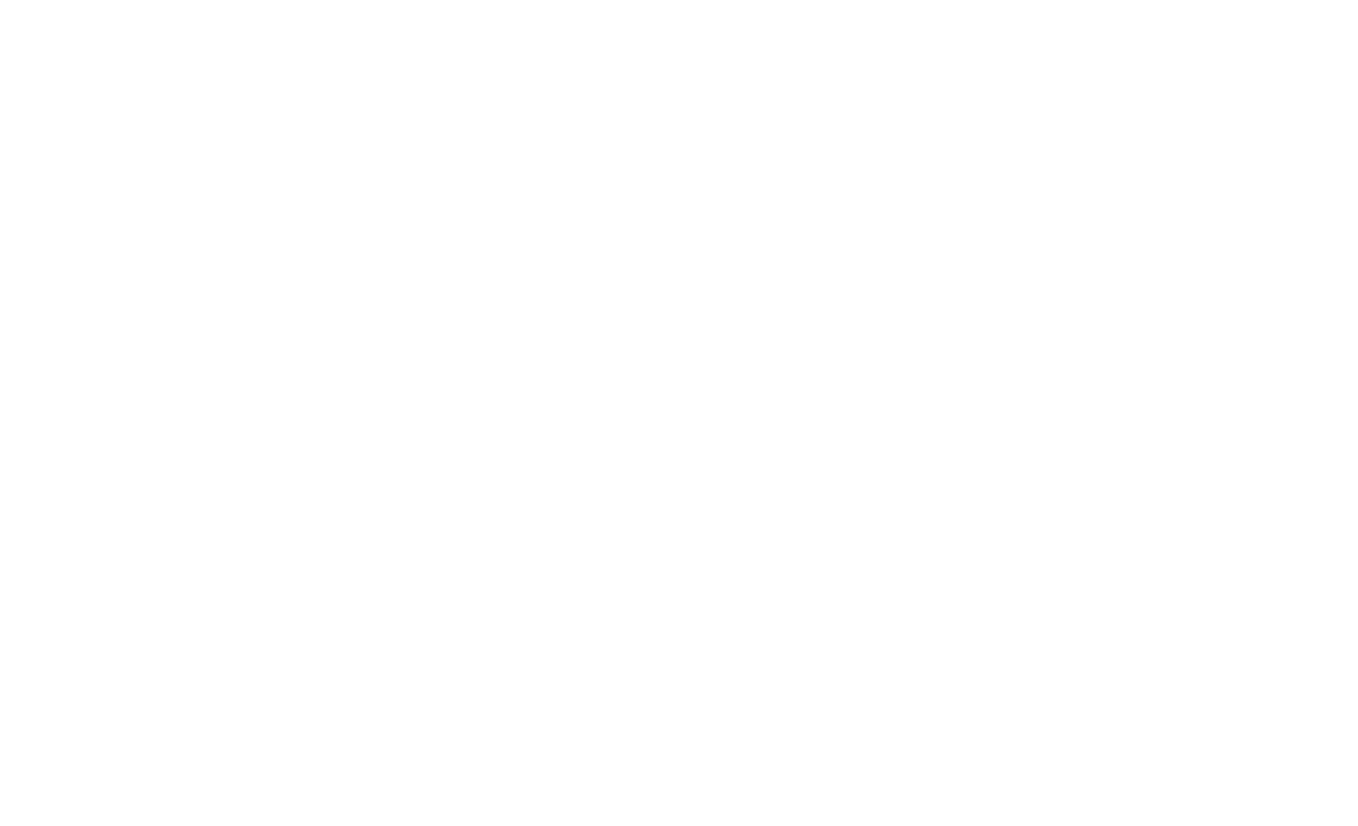
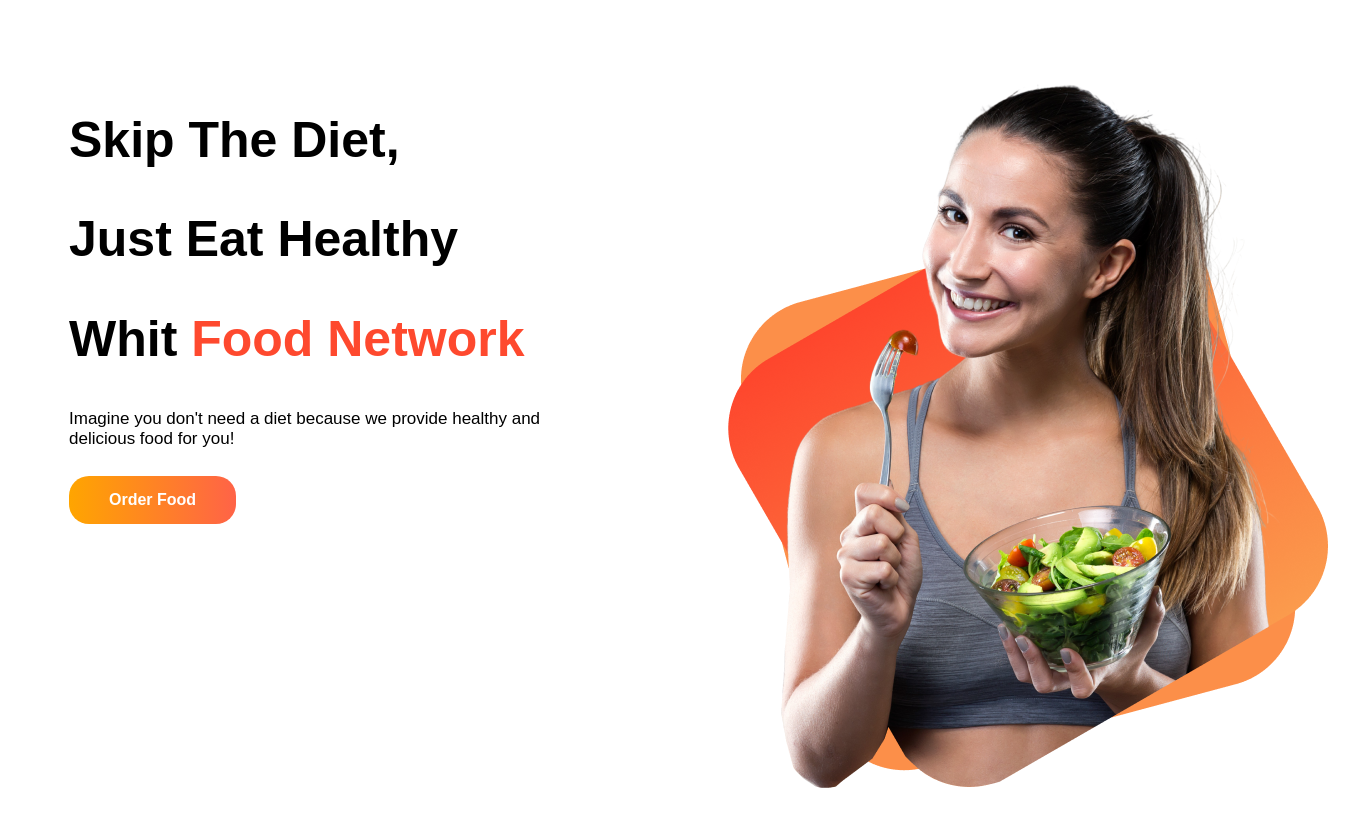
Before and after one commit to MuizSarwar/first-assignment-food-network, a plain HTML site: page index.html in a window 1280 px wide. Shown: the whole page, 1358 px wide, since content can reach past the window. Before the commit the page ends 800 px from the top, so only its background shows below. Drawn offline with Linux system fonts and the light colour scheme; a web font is replaced by a local one.

Commit message:
first section is done.

```diff
--- a/index.html
+++ b/index.html
@@ -4,10 +4,41 @@
     <meta charset="UTF-8">
     <meta http-equiv="X-UA-Compatible" content="IE=edge">
     <meta name="viewport" content="width=device-width, initial-scale=1.0">
+    <link rel="preconnect" href="https://fonts.googleapis.com">
+    <link rel="preconnect" href="https://fonts.gstatic.com" crossorigin>
+    <link href="https://fonts.googleapis.com/css2?family=Otomanopee+One&display=swap" rel="stylesheet">
     <link rel="stylesheet" href="style.css">
     <title>Food Network</title>
 </head>
 <body>
+<!-- first section is start from here  -->
+
+    <section class="section-one">
+        <div class="s-one-half-width">
+
+            <h1>Skip The Diet,</h1>
+            <h1>Just Eat Healthy</h1>
+            <h1>Whit <span class="tomato-color">Food Network</span></h1>
+
+
+            <p>Imagine you don't need a diet because we provide healthy and delicious food for you!
+            </p>
+
+            <a class="link-button" href="http://google.com" target="_blank" rel="noopener noreferrer">
+            Order Food
+            </a>
+
+        </div>
+
+        <div class="s-one-half-width">
+            <img src="female/Group 8425.png" alt="">
+
+        </div>
+
+    </section>
+
+
+
 
 </body>
 </html>
--- a/style.css
+++ b/style.css
@@ -0,0 +1,38 @@
+body {
+    margin: 0;
+    padding: 0;
+    font-family: 'Otomanopee One', sans-serif;
+}
+h1{
+    font-size: 50px;
+}
+p{
+    font-size: 17px;
+}
+
+.tomato-color{
+    color: #FE492E;
+}
+
+.section-one{
+    display: flex;
+    margin-bottom: 80px;
+}
+
+.s-one-half-width{
+    width: 40%;
+    padding: 5px;
+    margin: 5%;
+
+}
+
+.link-button{
+    text-decoration: none;
+    background-image: linear-gradient(to right, orange,tomato);
+    display: inline-block;
+    padding: 15px 40px;
+    font-weight: 700;
+    border-radius: 20px;
+    margin: 10px 0px;
+    color:white;
+}
```
